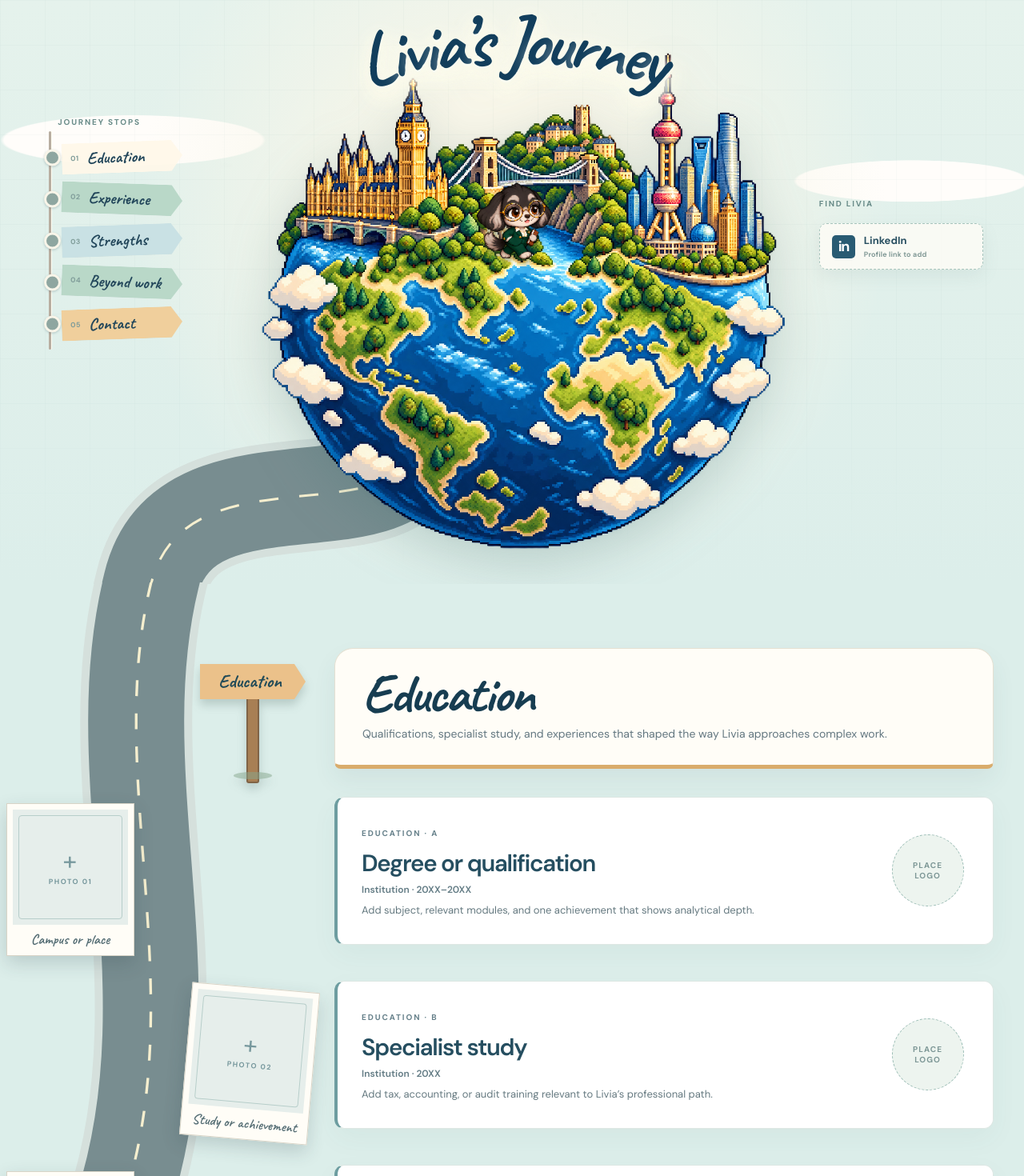
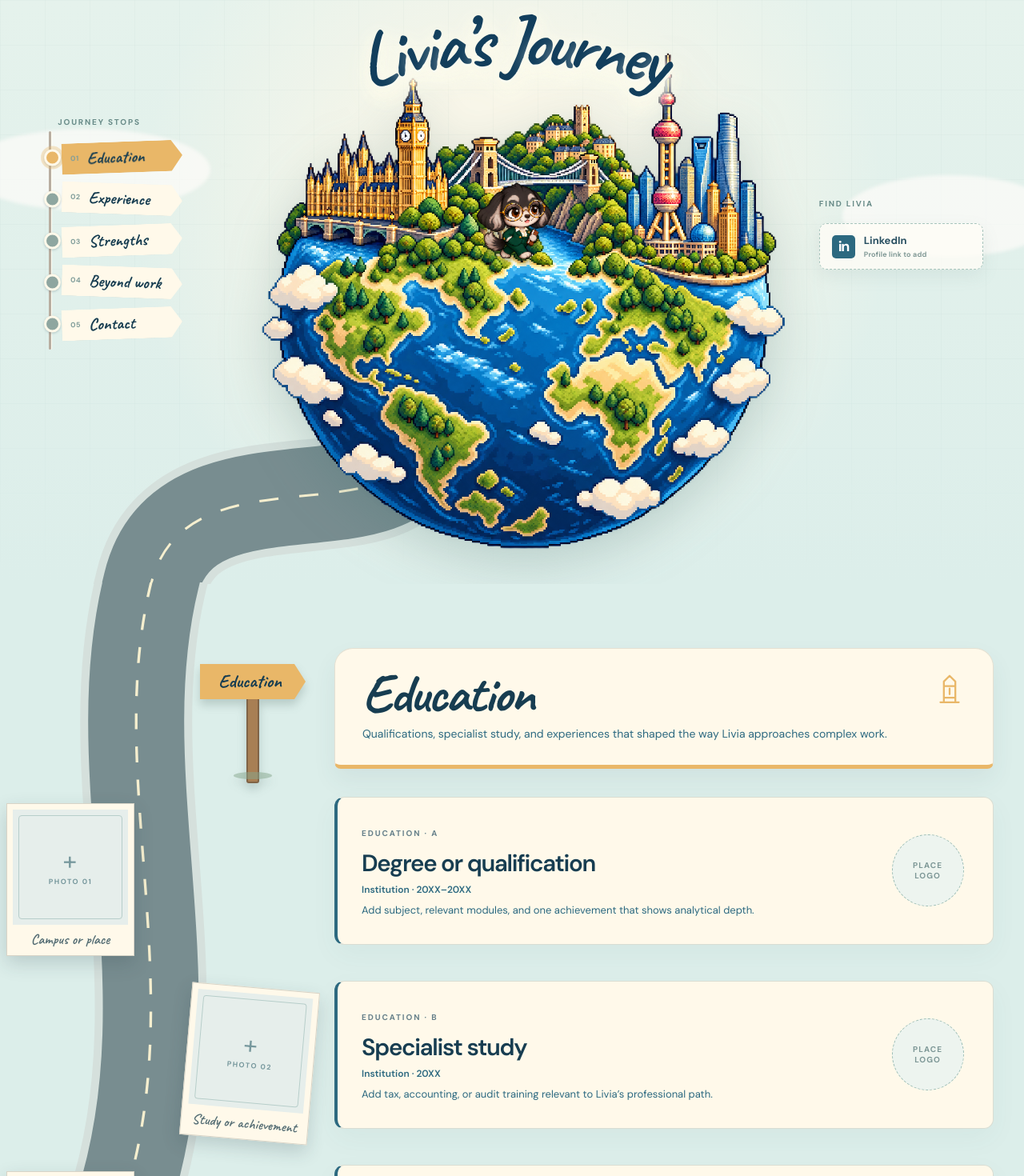
Before and after one commit to Archbaer/jiyan-lu, a Svelte app: page / in a window 1280 px wide. Shown: the top 1470 px of the page at 80% size. Built offline with nearby package versions, Linux system fonts and the light colour scheme.

Commit message:
feat(portfolio): apply journey colour palette

```diff
--- a/src/App.svelte
+++ b/src/App.svelte
@@ -137,6 +137,8 @@
 
 <main id="main-content">
   <section class="hero" id="home" aria-labelledby="hero-title">
+    <div class="hero-cloud hero-cloud-left" aria-hidden="true"></div>
+    <div class="hero-cloud hero-cloud-right" aria-hidden="true"></div>
     <svg class="hero-road" viewBox={connectorViewBox} preserveAspectRatio="none" aria-hidden="true">
       <path d={connectorPath} fill="none" stroke="#d5e0dc" stroke-width={connectorOuter} />
       <path d={connectorPath} fill="none" stroke="#788d90" stroke-width={connectorInner} />
@@ -144,7 +146,7 @@
     </svg>
     <nav class="checkpoint-nav" aria-label="Journey checkpoints">
       <span class="checkpoint-caption">Journey stops</span>
-      <ol>{#each checkpoints as stop, index}<li><a href={'#' + stop.id} aria-current={active === stop.id ? 'location' : undefined}><span class="checkpoint-number">0{index + 1}</span><span>{stop.label}</span></a></li>{/each}</ol>
+      <ol>{#each checkpoints as stop, index}<li class:next-stop={active === 'home' && index === 0} class:current-stop={active === stop.id}><a href={'#' + stop.id} aria-current={active === stop.id ? 'location' : undefined}><span class="checkpoint-number">0{index + 1}</span><span>{stop.label}</span></a></li>{/each}</ol>
     </nav>
     <div class="hero-world">
       <h1 id="hero-title" aria-label="Livia’s Journey"><svg viewBox="0 0 900 250" aria-hidden="true"><defs><path id="title-arc" d="M 40 215 C 240 35 660 35 860 215" /></defs><text><textPath href="#title-arc" startOffset="50%" text-anchor="middle">Livia’s Journey</textPath></text></svg></h1>
@@ -165,7 +167,7 @@
   <section class="story-section education" id="education" aria-labelledby="education-title">
     <div class="roadside-sign" aria-hidden="true"><span>Education</span></div>
     <div class="stage-content">
-      <header class="section-heading reveal"><h2 id="education-title">Education</h2><p>Qualifications, specialist study, and experiences that shaped the way Livia approaches complex work.</p></header>
+      <header class="section-heading reveal"><svg class="chapter-motif" viewBox="0 0 32 32" aria-hidden="true"><path d="M11 27V9l5-5 5 5v18M8 27h16M12 13h8M16 15v5m-4 3h8" /></svg><h2 id="education-title">Education</h2><p>Qualifications, specialist study, and experiences that shaped the way Livia approaches complex work.</p></header>
     </div>
     <div class="journey-list">
       {#each studies as study, index}
@@ -180,7 +182,7 @@
   <section class="story-section work" id="work" aria-labelledby="work-title">
     <div class="roadside-sign" aria-hidden="true"><span>Experience</span></div>
     <div class="stage-content">
-      <header class="section-heading reveal"><h2 id="work-title">Work experience</h2><p>A concise record of responsibilities, results, and the judgement developed along the way.</p></header>
+      <header class="section-heading reveal"><svg class="chapter-motif" viewBox="0 0 32 32" aria-hidden="true"><path d="M3 25h26M6 25V8m20 17V8M6 10c6 10 14 10 20 0M10 15v10m6-6v6m6-10v10" /></svg><h2 id="work-title">Work experience</h2><p>A concise record of responsibilities, results, and the judgement developed along the way.</p></header>
     </div>
     <div class="journey-list">
       {#each roles as role, index}
@@ -196,7 +198,7 @@
   <section class="story-section skills" id="skills" aria-labelledby="skills-title">
     <div class="roadside-sign" aria-hidden="true"><span>Strengths</span></div>
     <div class="stage-content">
-      <header class="section-heading reveal"><h2 id="skills-title">Skills & strengths</h2><p>Professional strengths are most useful when backed by real examples. These are suggested categories to tailor.</p></header>
+      <header class="section-heading reveal"><svg class="chapter-motif" viewBox="0 0 32 32" aria-hidden="true"><path d="M27 5C11 5 5 11 5 19c0 5 3 8 8 8 8 0 14-7 14-22ZM7 25c4-6 10-10 18-14" /></svg><h2 id="skills-title">Skills & strengths</h2><p>Professional strengths are most useful when backed by real examples. These are suggested categories to tailor.</p></header>
       <div class="strength-grid">
         {#each strengths as strength}
           <article class="strength-card paper-card reveal"><span>{strength.number}</span><h3>{strength.title}</h3><p>{strength.detail}</p></article>
@@ -208,7 +210,7 @@
   <section class="story-section interests" id="interests" aria-labelledby="interests-title">
     <div class="roadside-sign" aria-hidden="true"><span>Beyond work</span></div>
     <div class="stage-content">
-      <header class="section-heading reveal"><h2 id="interests-title">Beyond work</h2><p>A considered glimpse of the person behind the professional profile.</p></header>
+      <header class="section-heading reveal"><svg class="chapter-motif" viewBox="0 0 32 32" aria-hidden="true"><path d="m16 3 3.6 9.4L29 16l-9.4 3.6L16 29l-3.6-9.4L3 16l9.4-3.6L16 3Z" /></svg><h2 id="interests-title">Beyond work</h2><p>A considered glimpse of the person behind the professional profile.</p></header>
       <div class="interests-grid">
         <figure class="photo-slot interest-photo reveal"><div class="photo-window">{#if photos.interests[0]}<img src={photos.interests[0]} alt="Livia outside work" />{:else}<span class="photo-plus" aria-hidden="true">+</span><span>LIVIA PHOTO</span>{/if}</div><figcaption>Replace with a favourite personal photo.</figcaption></figure>
         <div class="interests-copy paper-card reveal"><span class="card-kicker">PERSONAL INTERESTS · SAMPLE CONTENT</span><h3>Curiosity beyond the numbers.</h3><p>Add a few meaningful interests: a place, a hobby, a cause, or a project that says something about Livia.</p><div class="interest-tags"><span>Interest one</span><span>Interest two</span><span>Interest three</span></div></div>
@@ -220,7 +222,7 @@
     <div class="roadside-sign" aria-hidden="true"><span>Contact</span></div>
     <div class="mailbox-scene" aria-hidden="true"><div class="mailbox"><span>MAIL</span><i></i></div><div class="mailbox-post"></div><img class="mailbox-dog" src="/assets/contact-dog-posting.png" alt="" /></div>
     <div class="stage-content contact-grid">
-      <div class="contact-intro reveal"><h2 id="contact-title">Let’s connect.</h2><p>For opportunities, professional conversations, or a thoughtful introduction.</p><div class="contact-rule"></div><span class="contact-small">A good working relationship starts with a clear conversation.</span></div>
+      <div class="contact-intro reveal"><svg class="chapter-motif" viewBox="0 0 32 32" aria-hidden="true"><path d="M4 8h24v17H4zM4 9l12 9L28 9" /></svg><h2 id="contact-title">Let’s connect.</h2><p>For opportunities, professional conversations, or a thoughtful introduction.</p><div class="contact-rule"></div><span class="contact-small">A good working relationship starts with a clear conversation.</span></div>
       <form class="contact-form paper-card reveal" on:submit={previewContact}><div class="letter-heading"><div><span>TO LIVIA · PERSONAL POST</span><strong>Leave a note</strong></div><span aria-hidden="true">✉</span></div><label><span>Name</span><input type="text" name="name" placeholder="Your name" required autocomplete="name" /></label><label><span>Email</span><input type="email" name="email" placeholder="Your email" required autocomplete="email" /></label><label><span>Message</span><textarea name="message" placeholder="How can I help?" rows="4" required></textarea></label><button type="submit">Post message <span aria-hidden="true">↗</span></button>{#if formNotice}<p class="form-notice" role="status">{formNotice}</p>{/if}<p class="form-helper">Preview form. Connect a real inbox before public launch.</p></form>
     </div>
   </section>
--- a/src/style.css
+++ b/src/style.css
@@ -1,4 +1,4 @@
-:root{font-family:'DM Sans',sans-serif;color:#213b4b;background:#f7f9f8;font-synthesis:none;scroll-behavior:smooth}
+:root{--mint:#dceeea;--ivory:#fff9ea;--navy:#173d51;--teal:#2c6980;--gold:#e9b768;--leaf:#416f55;font-family:'DM Sans',sans-serif;color:var(--navy);background:var(--mint);font-synthesis:none;scroll-behavior:smooth}
 *{box-sizing:border-box}
 body{margin:0}
 button,input,textarea{font:inherit}
@@ -62,7 +62,7 @@ main{position:relative;overflow:hidden}
 .section-heading p,.contact-intro>p{max-width:630px;margin:0;color:#637780;font-size:15px;line-height:1.7}
 .reveal{opacity:0;transform:translateY(20px);transition:opacity .65s ease,transform .65s ease}
 .reveal.is-visible{opacity:1;transform:translateY(0)}
-.paper-card{border:1px solid #dde7e3;border-radius:12px;background:#fff;box-shadow:0 12px 34px #41636b0c}
+.paper-card{border:1px solid #d9ddd3;border-radius:12px;background:var(--ivory);box-shadow:0 12px 34px #41636b0c}
 .education-card{display:grid;grid-template-columns:1.2fr 1fr;gap:45px;align-items:center;min-height:190px;margin-top:38px;padding:32px 38px;border-left:4px solid #6d9da0}
 .education-card h3{margin:12px 0 8px;color:#254e60;font-size:25px;font-weight:600;letter-spacing:-.035em}
 .education-card p,.role-card p,.strength-card p,.interests-copy p{margin:0;color:#667a81;font-size:13px;line-height:1.7}
@@ -146,7 +146,7 @@ footer a:hover{text-decoration:underline}
 @keyframes hero-bob{to{transform:translate(-50%,-72%) translateY(-5px)}}
 .hero-orbit-dog .dog-sprite{animation-duration:.65s}
 
-.journey-stages{--rail:400px;position:relative;background:#dceeea}
+.journey-stages{--rail:400px;position:relative;background:var(--mint)}
 .journey-road{position:absolute;z-index:1;top:-2px;bottom:0;left:0;width:var(--rail);height:calc(100% + 2px);pointer-events:none}
 .road-walker{position:absolute;z-index:6;width:65px;aspect-ratio:2172/2896;transform:translate(-50%,-67%);pointer-events:none}
 .road-walker .dog-sprite{animation-play-state:paused;filter:drop-shadow(0 5px 2px #173d5155)}
@@ -155,36 +155,37 @@ footer a:hover{text-decoration:underline}
 .journey-stages .story-section{min-height:0;padding:95px 0 72px;background:transparent}
 .journey-stages .stage-content{max-width:none;margin-left:calc(var(--rail) + 18px);margin-right:clamp(22px,3vw,50px)}
 .section-heading{max-width:none}
-.section-heading h2,.contact-intro h2{margin:10px 0 12px;color:#173d51;font-family:'Caveat',cursive;font-size:clamp(68px,6.4vw,98px);font-weight:700;line-height:.9;letter-spacing:-.035em}
+.section-heading h2,.contact-intro h2{margin:10px 0 12px;color:var(--navy);font-family:'Caveat',cursive;font-size:clamp(68px,6.4vw,98px);font-weight:700;line-height:.9;letter-spacing:-.035em}
 .section-heading p,.contact-intro>p{max-width:740px}
 .journey-list{position:relative;z-index:3;margin-top:30px}
 .journey-row{display:grid;grid-template-columns:var(--rail) minmax(0,1fr);gap:18px;min-height:230px;align-items:start;padding-right:clamp(22px,3vw,50px)}
-.road-photo{position:relative;z-index:2;width:160px;margin:8px 0 0 8px;padding:7px 7px 0;border:1px solid #d8d4c7;background:#fffdf7;box-shadow:0 9px 22px #243c4530;transform:rotate(-5deg)}
+.road-photo{position:relative;z-index:2;width:160px;margin:8px 0 0 8px;padding:7px 7px 0;border:1px solid #d8d4c7;background:var(--ivory);box-shadow:0 9px 22px #243c4530;transform:rotate(-5deg)}
 .journey-row:nth-child(even) .road-photo{justify-self:end;margin:8px 8px 0 0;transform:rotate(5deg)}
 .road-photo .photo-window{aspect-ratio:1;gap:4px;border:0;border-radius:0;background:#e6eeeb;font-size:9px}
 .road-photo .photo-window::before{inset:7px;border-color:#b7ceca}
 .road-photo .photo-plus{font-size:32px}
 .road-photo figcaption{padding:7px 1px 9px;color:#526b72;font-family:'Caveat',cursive;font-size:18px;text-align:center}
-.journey-card{display:grid;grid-template-columns:minmax(0,1fr) 96px;gap:22px;align-items:center;min-height:185px;padding:24px 30px;border-left:4px solid #6d9da0}
-.journey-card h3{margin:13px 0 8px;color:#254e60;font-size:clamp(23px,2.3vw,31px);font-weight:600;line-height:1.13;letter-spacing:-.045em}
-.journey-card strong{display:block;margin-bottom:8px;color:#627b84;font-size:12px;font-weight:600}
-.journey-card p{max-width:650px;margin:0;color:#667a81;font-size:13px;line-height:1.55}
+.journey-card{display:grid;grid-template-columns:minmax(0,1fr) 96px;gap:22px;align-items:center;min-height:185px;padding:24px 30px;border-left:4px solid var(--teal)}
+.journey-card h3{margin:13px 0 8px;color:var(--navy);font-size:clamp(23px,2.3vw,31px);font-weight:600;line-height:1.13;letter-spacing:-.045em}
+.journey-card strong{display:block;margin-bottom:8px;color:var(--teal);font-size:12px;font-weight:600}
+.journey-card p{max-width:650px;margin:0;color:var(--teal);font-size:13px;line-height:1.55}
 .place-logo{display:grid;place-items:center;width:90px;height:90px;overflow:hidden;border:1px dashed #9dbeb7;border-radius:50%;background:#edf4ef;color:#7d9796;font-size:10px;font-weight:700;letter-spacing:.11em;text-align:center}
 .place-logo img{width:80%;height:80%;object-fit:contain}
 .journey-list>.sample-note{margin-left:calc(var(--rail) + 18px)}
 
 .strength-grid{grid-template-columns:repeat(3,minmax(0,1fr));gap:16px;margin-top:32px}
-.strength-card{min-height:225px;border-top:4px solid #d0b78a;background:#fffdf6}
-.strength-card:nth-child(2){border-top-color:#73a5a3;background:#f4fbf9}
-.strength-card:nth-child(3){border-top-color:#8eaac4;background:#f6f9fd}
+.strength-card{min-height:225px;border-top:4px solid var(--gold);background:var(--ivory)}
+.strength-card:nth-child(2){border-top-color:var(--teal);background:var(--ivory)}
+.strength-card:nth-child(3){border-top-color:var(--leaf);background:var(--ivory)}
+.strength-card p,.interests-copy p,.contact-intro>p{color:var(--teal)}
 .strength-card>span{padding-bottom:28px;font-family:'Caveat',cursive;font-size:23px}
 .strength-card h3{font-size:clamp(21px,2vw,27px)}
 .interests-grid{margin-top:30px}
-.interests-copy{background:#fffdf6;border-top:4px solid #d0b78a}
+.interests-copy{background:var(--ivory);border-top:4px solid var(--gold)}
 .interests-copy h3{font-family:'Caveat',cursive;font-size:clamp(38px,4vw,58px);font-weight:700}
 
 .journey-stages .contact{min-height:750px}
-.contact::before{content:'';position:absolute;z-index:2;inset:0;background:linear-gradient(to bottom,transparent 0,transparent 150px,#dceeea 390px)}
+.contact::before{content:'';position:absolute;z-index:2;inset:0;background:linear-gradient(to bottom,transparent 0,transparent 150px,var(--mint) 390px)}
 .mailbox-scene{position:absolute;z-index:4;top:190px;left:5px;width:360px;height:390px}
 .mailbox{position:absolute;top:90px;left:160px;width:155px;height:165px;border:8px solid #224f68;border-radius:75px 75px 13px 13px;background:#36728f;box-shadow:inset 10px 0 #ffffff24,12px 12px 0 #20465d22}
 .mailbox::before{content:'';position:absolute;top:31px;left:18px;width:100px;height:13px;border:4px solid #183d52;border-radius:5px;background:#dce6db}
@@ -194,7 +195,7 @@ footer a:hover{text-decoration:underline}
 .mailbox-dog{position:absolute;top:80px;left:0;width:210px;height:auto;animation:post-letter 2.4s ease-in-out infinite}
 @keyframes post-letter{0%,30%,100%{transform:translateX(0)}55%,70%{transform:translateX(10px)}}
 .contact-grid{grid-template-columns:minmax(0,.8fr) minmax(320px,1.1fr);gap:clamp(25px,3vw,55px)}
-.contact-form{position:relative;gap:15px;padding:34px;border:1px solid #d9d5c6;border-radius:4px;background:#fffdf7;box-shadow:0 18px 36px #41636b14}
+.contact-form{position:relative;gap:15px;padding:34px;border:1px solid #d9d5c6;border-radius:4px;background:var(--ivory);box-shadow:0 18px 36px #41636b14}
 .contact-form::before{content:'';position:absolute;top:0;left:0;right:0;height:35px;background:linear-gradient(155deg,transparent 49%,#e3ddd0 50%,transparent 51%) left top/50% 100% no-repeat,linear-gradient(205deg,transparent 49%,#e3ddd0 50%,transparent 51%) right top/50% 100% no-repeat;pointer-events:none}
 .letter-heading{display:flex;justify-content:space-between;align-items:center;padding:10px 0 17px;border-bottom:1px solid #d8ddd5}
 .letter-heading div{display:grid;gap:3px}
@@ -202,7 +203,7 @@ footer a:hover{text-decoration:underline}
 .letter-heading strong{color:#20495e;font-family:'Caveat',cursive;font-size:37px;line-height:1}
 .letter-heading>span{display:grid;place-items:center;width:55px;height:55px;border:2px dashed #aabfb7;border-radius:50%;color:#5d878f;font-size:27px;transform:rotate(12deg)}
 .contact-form input,.contact-form textarea{background:#fffefb}
-.contact-form button{background:#28657d}
+.contact-form button{background:var(--teal)}
 .contact-form button:hover{background:#194b61}
 
 @media(max-width:1000px){
@@ -257,8 +258,12 @@ footer a:hover{text-decoration:underline}
 }
 
 /* Route starts at the globe; hero holds the only checkpoint navigation. */
-.hero{min-height:clamp(690px,82svh,960px);overflow:hidden;background:radial-gradient(circle at 50% 38%,#f8f6e9 0 20%,transparent 60%),radial-gradient(ellipse 18% 6% at 13% 24%,#fffdfa 0 70%,transparent 72%),radial-gradient(ellipse 16% 5% at 89% 31%,#fffdfa 0 70%,transparent 72%),linear-gradient(180deg,#e5f2ec 0%,#dceeea 100%)}
+.hero{min-height:clamp(690px,82svh,960px);overflow:hidden;background:radial-gradient(circle at 50% 38%,#f8f6e9 0 20%,transparent 60%),linear-gradient(180deg,#e5f2ec 0%,var(--mint) 100%)}
 .hero::before{z-index:0;opacity:.26;background-size:56px 56px;mask-image:linear-gradient(to bottom,#000 0 65%,transparent 100%)}
+.hero-cloud{position:absolute;z-index:0;width:clamp(220px,24vw,400px);height:clamp(58px,8vw,116px);border-radius:50%;background:#fffdfaaf;filter:blur(2px);pointer-events:none;animation:cloud-drift 22s ease-in-out infinite alternate}
+.hero-cloud-left{top:22%;left:-3%}
+.hero-cloud-right{top:30%;right:-4%;width:clamp(190px,21vw,350px);animation-delay:-11s;animation-direction:alternate-reverse}
+@keyframes cloud-drift{from{transform:translateX(-12px)}to{transform:translateX(20px)}}
 .hero-road{position:absolute;z-index:1;inset:0;width:100%;height:100%;overflow:visible;pointer-events:none}
 .hero-world{z-index:3;width:min(760px,63vw,calc(100svh - 70px))}
 .hero h1{top:2%;left:0;width:100%;height:28%;transform:none;line-height:1}
@@ -269,35 +274,37 @@ footer a:hover{text-decoration:underline}
 .checkpoint-nav ol{position:relative;display:grid;gap:13px;margin:0;padding:0;list-style:none}
 .checkpoint-nav ol::before{content:'';position:absolute;top:-13px;bottom:-13px;left:14px;width:3px;border-radius:5px;background:#b8ada0;box-shadow:1px 0 #fffef2}
 .checkpoint-nav li{position:relative;padding-left:30px}
-.checkpoint-nav li::before{content:'';position:absolute;z-index:1;top:50%;left:8px;width:15px;height:15px;transform:translateY(-50%);border:3px solid #f8f5e9;border-radius:50%;background:#8ea6a0;box-shadow:0 1px 3px #3658614a}
-.checkpoint-nav a{display:flex;align-items:center;gap:10px;width:fit-content;min-width:151px;min-height:39px;padding:5px 18px 5px 11px;clip-path:polygon(0 0,calc(100% - 14px) 0,100% 50%,calc(100% - 14px) 100%,0 100%);background:#fff8e9ed;box-shadow:0 6px 12px #657a7733;color:#23475b;font-family:'Caveat',cursive;font-size:21px;font-weight:700;line-height:1;text-decoration:none;transition:transform .18s ease,background .18s ease}
+.checkpoint-nav li::before{content:'';position:absolute;z-index:1;top:50%;left:8px;width:15px;height:15px;transform:translateY(-50%);border:3px solid var(--ivory);border-radius:50%;background:#8ea6a0;box-shadow:0 1px 3px #3658614a}
+.checkpoint-nav a{display:flex;align-items:center;gap:10px;width:fit-content;min-width:151px;min-height:39px;padding:5px 18px 5px 11px;clip-path:polygon(0 0,calc(100% - 14px) 0,100% 50%,calc(100% - 14px) 100%,0 100%);background:var(--ivory);box-shadow:0 6px 12px #657a7733;color:var(--navy);font-family:'Caveat',cursive;font-size:21px;font-weight:700;line-height:1;text-decoration:none;transition:transform .18s ease,background .18s ease}
 .checkpoint-nav li:nth-child(odd) a{transform:rotate(-2deg)}
-.checkpoint-nav li:nth-child(even) a{transform:rotate(2deg);background:#b9d8c8}
-.checkpoint-nav li:nth-child(3) a{background:#c9e1e4}
-.checkpoint-nav li:nth-child(5) a{background:#f0cf9c}
-.checkpoint-nav a[aria-current]{background:#f4ddb0;filter:drop-shadow(0 3px 3px #4b6b6a55)}
-.checkpoint-nav a:hover,.checkpoint-nav a:focus-visible{transform:translateX(5px);background:#f4ddb0}
+.checkpoint-nav li:nth-child(even) a{transform:rotate(2deg)}
+.checkpoint-nav li:is(.next-stop,.current-stop)::before{background:var(--gold);box-shadow:0 0 0 4px #e9b76855,0 1px 3px #3658614a}
+.checkpoint-nav li:is(.next-stop,.current-stop) a{background:var(--gold);filter:drop-shadow(0 3px 3px #4b6b6a55)}
+.checkpoint-nav a:hover,.checkpoint-nav a:focus-visible{transform:translateX(5px);background:var(--gold)}
 .checkpoint-number{color:#809d9a;font-family:'DM Sans',sans-serif;font-size:9px;font-weight:700;letter-spacing:.06em}
 .hero-socials{position:absolute;z-index:5;top:34%;right:clamp(25px,4vw,70px);width:205px}
 .hero-socials>span{margin-left:0}
 .social-placeholder{display:flex;align-items:center;gap:11px;padding:12px 15px;border:1px dashed #a8c5bd;border-radius:9px;background:#fffdf6c9;box-shadow:0 8px 21px #6d878a1c;color:#284f61;font-size:13px;font-weight:700}
-.social-placeholder strong{display:grid;place-items:center;width:29px;height:29px;border-radius:5px;background:#295b73;color:#fff;font-size:18px;letter-spacing:-.08em}
+.social-placeholder strong{display:grid;place-items:center;width:29px;height:29px;border-radius:5px;background:var(--teal);color:#fff;font-size:18px;letter-spacing:-.08em}
 .social-placeholder small{display:block;margin-top:3px;color:#77918e;font-size:9px;font-weight:600;letter-spacing:.02em}
 
 .journey-stages .story-section{padding-top:80px}
-.journey-stages .story-section.education{--section-accent:#d9ac6c}
-.journey-stages .story-section.work{--section-accent:#82abb8}
-.journey-stages .story-section.skills{--section-accent:#9dbb9d}
-.journey-stages .story-section.interests{--section-accent:#d9b292}
-.journey-stages .story-section.contact{--section-accent:#93b7b8}
-.section-heading{position:relative;display:block;min-height:0;padding:24px 34px 27px;border:1px solid #e4e0d2;border-bottom:5px solid var(--section-accent);border-radius:23px 23px 8px 8px;background:#fffdf7;box-shadow:0 14px 30px #34596612}
+.journey-stages .story-section.education{--section-accent:var(--gold)}
+.journey-stages .story-section.work{--section-accent:var(--teal)}
+.journey-stages .story-section.skills{--section-accent:var(--leaf)}
+.journey-stages .story-section.interests{--section-accent:var(--gold)}
+.journey-stages .story-section.contact{--section-accent:var(--teal)}
+.section-heading{position:relative;display:block;min-height:0;padding:24px 94px 27px 34px;border:1px solid #e4e0d2;border-bottom:5px solid var(--section-accent);border-radius:23px 23px 8px 8px;background:var(--ivory);box-shadow:0 14px 30px #34596612}
 .section-heading h2{margin:0 0 9px;font-size:clamp(60px,5.3vw,82px);line-height:.93;white-space:normal}
-.section-heading p{max-width:680px;margin:0;padding:0;border:0;font-size:14px;line-height:1.55}
+.section-heading p{max-width:680px;margin:0;padding:0;border:0;color:var(--teal);font-size:14px;line-height:1.55}
+.chapter-motif{position:absolute;top:28px;right:31px;width:46px;height:46px;color:var(--section-accent);fill:none;stroke:currentColor;stroke-width:1.6;stroke-linecap:round;stroke-linejoin:round;pointer-events:none}
+.contact-intro{position:relative}
+.contact-intro .chapter-motif{top:-5px;right:0}
 .roadside-sign{position:absolute;z-index:5;top:100px;left:calc(var(--rail) - 150px);width:132px;height:145px;pointer-events:none;filter:drop-shadow(0 7px 6px #36514d38)}
 .roadside-sign::before{content:'';position:absolute;top:28px;left:50%;width:12px;height:117px;transform:translateX(-50%);border:2px solid #806346;border-radius:3px;background:#a87f54}
 .roadside-sign::after{content:'';position:absolute;top:135px;left:50%;width:48px;height:9px;transform:translateX(-50%);border-radius:50%;background:#88a78e80}
-.roadside-sign span{position:relative;display:grid;place-items:center;width:100%;min-height:44px;padding:6px 13px 7px 6px;clip-path:polygon(0 0,calc(100% - 14px) 0,100% 50%,calc(100% - 14px) 100%,0 100%);background:#ebc18a;color:#224b58;font-family:'Caveat',cursive;font-size:23px;font-weight:700;line-height:1;text-align:center}
-.work .roadside-sign span{background:#bdd7d8}.skills .roadside-sign span{background:#c5dcb9}.interests .roadside-sign span{background:#edc6aa}.contact .roadside-sign span{background:#bfdcda}
+.roadside-sign span{position:relative;display:grid;place-items:center;width:100%;min-height:44px;padding:6px 13px 7px 6px;clip-path:polygon(0 0,calc(100% - 14px) 0,100% 50%,calc(100% - 14px) 100%,0 100%);background:var(--gold);color:var(--navy);font-family:'Caveat',cursive;font-size:23px;font-weight:700;line-height:1;text-align:center}
+.work .roadside-sign span,.contact .roadside-sign span{background:#a9cdd2}.skills .roadside-sign span{background:#bed7c5}
 .journey-list{margin-top:35px}
 .journey-stages .contact{padding-top:80px}
 footer{justify-content:center;padding:27px}
@@ -328,6 +335,7 @@ footer a{font-size:12px;font-weight:700;letter-spacing:.04em}
   .social-placeholder small{font-size:8px}
   .section-heading{min-width:0;padding:20px 18px 21px;border-radius:17px 17px 6px 6px}
   .section-heading p{font-size:12px}
+  .chapter-motif{display:none}
 }
 @media(max-width:560px){
   .journey-stages{--rail:clamp(112px,33vw,150px)}
```
